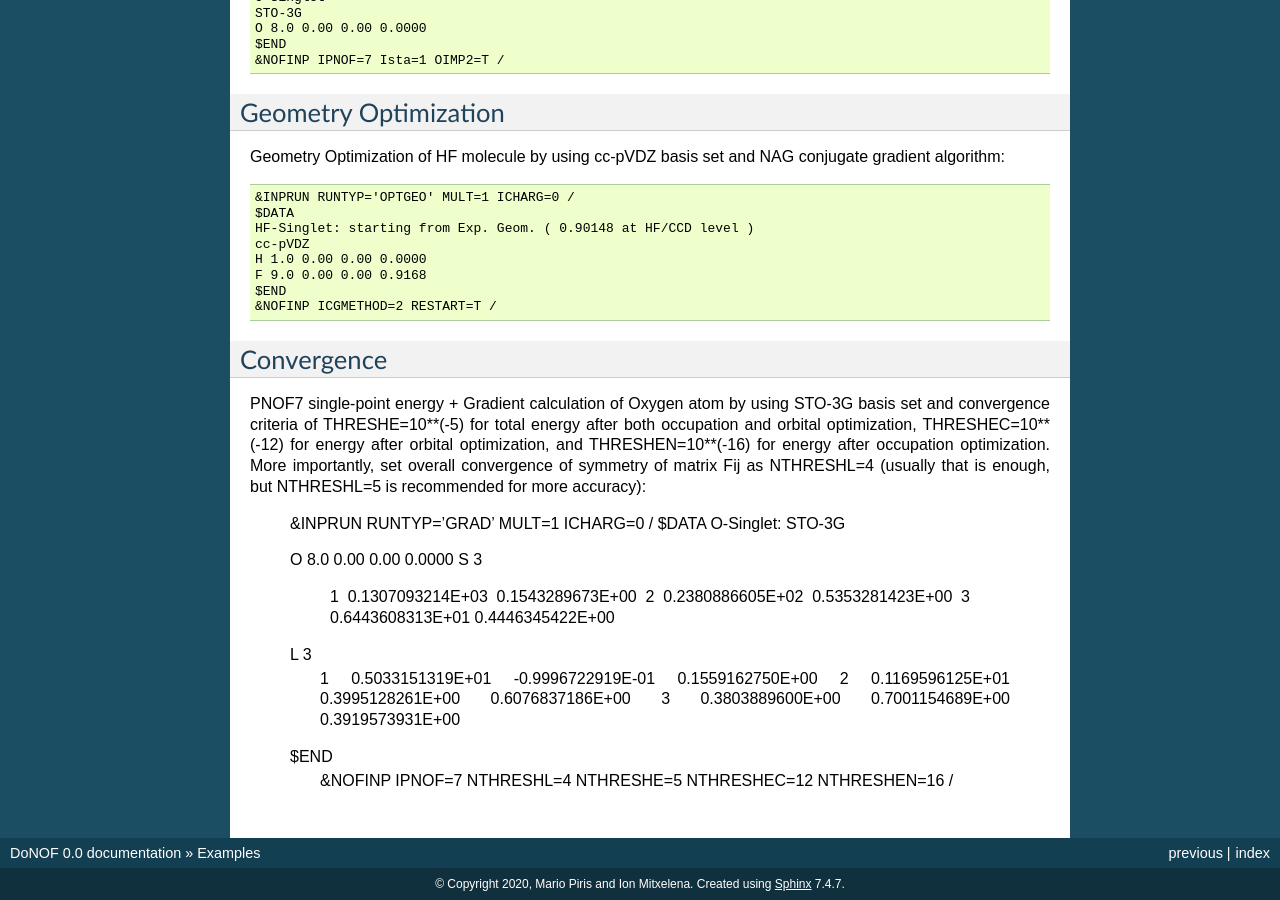
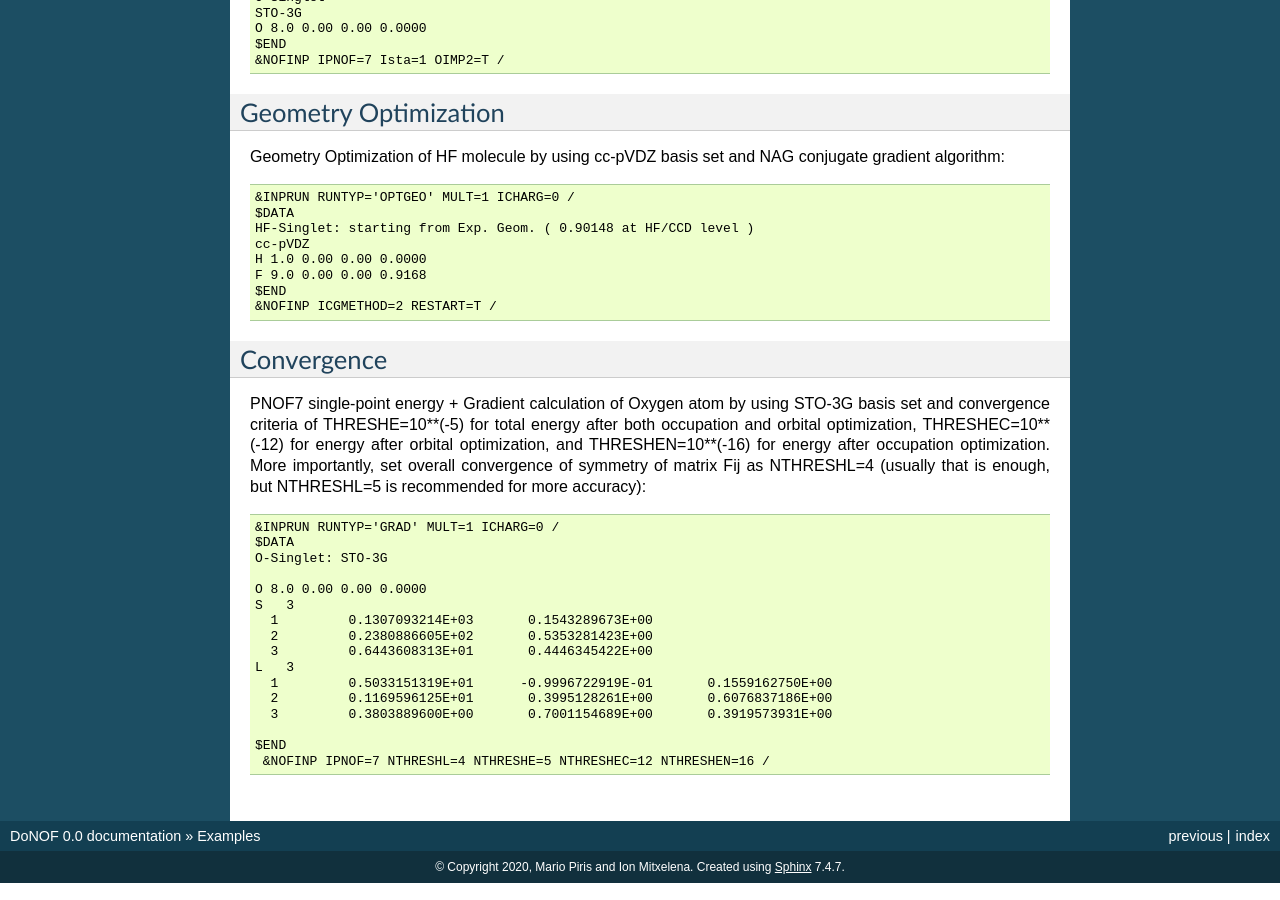
Before and after one commit to DoNOF/DoNOF-Documentation, a Sphinx documentation site: the page built from docs/examples.rst, in a window 1280 px wide and 900 px high, scrolled down 1477 px. Built offline with Sphinx 7.4.7, drawn with Linux system fonts in a browser that asks for light colours.

```diff
--- a/docs/examples.rst
+++ b/docs/examples.rst
@@ -105,7 +105,7 @@ Geometry Optimization of HF molecule by using cc-pVDZ basis set and NAG conjugat
 Convergence
 -----------
 
-PNOF7 single-point energy + Gradient calculation of Oxygen atom by using STO-3G basis set and convergence criteria of THRESHE=10**(-5) for total energy after both occupation and orbital optimization, THRESHEC=10**(-12) for energy after orbital optimization, and THRESHEN=10**(-16) for energy after occupation optimization. More importantly, set overall convergence of symmetry of matrix Fij as NTHRESHL=4 (usually that is enough, but NTHRESHL=5 is recommended for more accuracy):
+PNOF7 single-point energy + Gradient calculation of Oxygen atom by using STO-3G basis set and convergence criteria of THRESHE=10**(-5) for total energy after both occupation and orbital optimization, THRESHEC=10**(-12) for energy after orbital optimization, and THRESHEN=10**(-16) for energy after occupation optimization. More importantly, set overall convergence of symmetry of matrix Fij as NTHRESHL=4 (usually that is enough, but NTHRESHL=5 is recommended for more accuracy)::
 
     &INPRUN RUNTYP='GRAD' MULT=1 ICHARG=0 /
     $DATA
```
